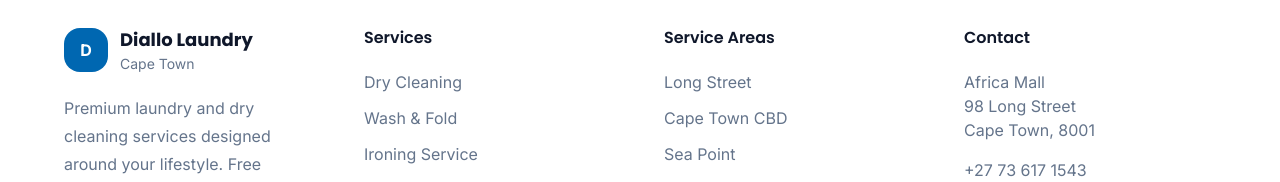
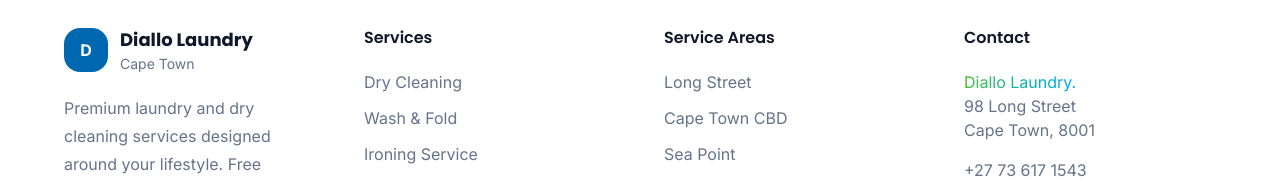
Before and after one commit to altrotechai23/diallo-web, a Next.js app: page / in a window 1280 px wide. Shown: the part 6990-7172 px from the top of the page. Built offline with nearby package versions, Linux system fonts and the light colour scheme.

Commit message:
end date

```diff
--- a/components/layout/Footer.tsx
+++ b/components/layout/Footer.tsx
@@ -110,7 +110,17 @@ export default function Footer() {
 
             <ul className="mt-5 space-y-4 text-muted">
               <li>
-                Africa Mall
+                <span
+            className="
+              bg-gradient-to-r
+              from-[#41BE23]
+              to-[#00A3FF]
+              bg-clip-text
+              text-transparent
+            "
+          >
+            Diallo Laundry.
+          </span>
                 <br />
                 98 Long Street
                 <br />
```
